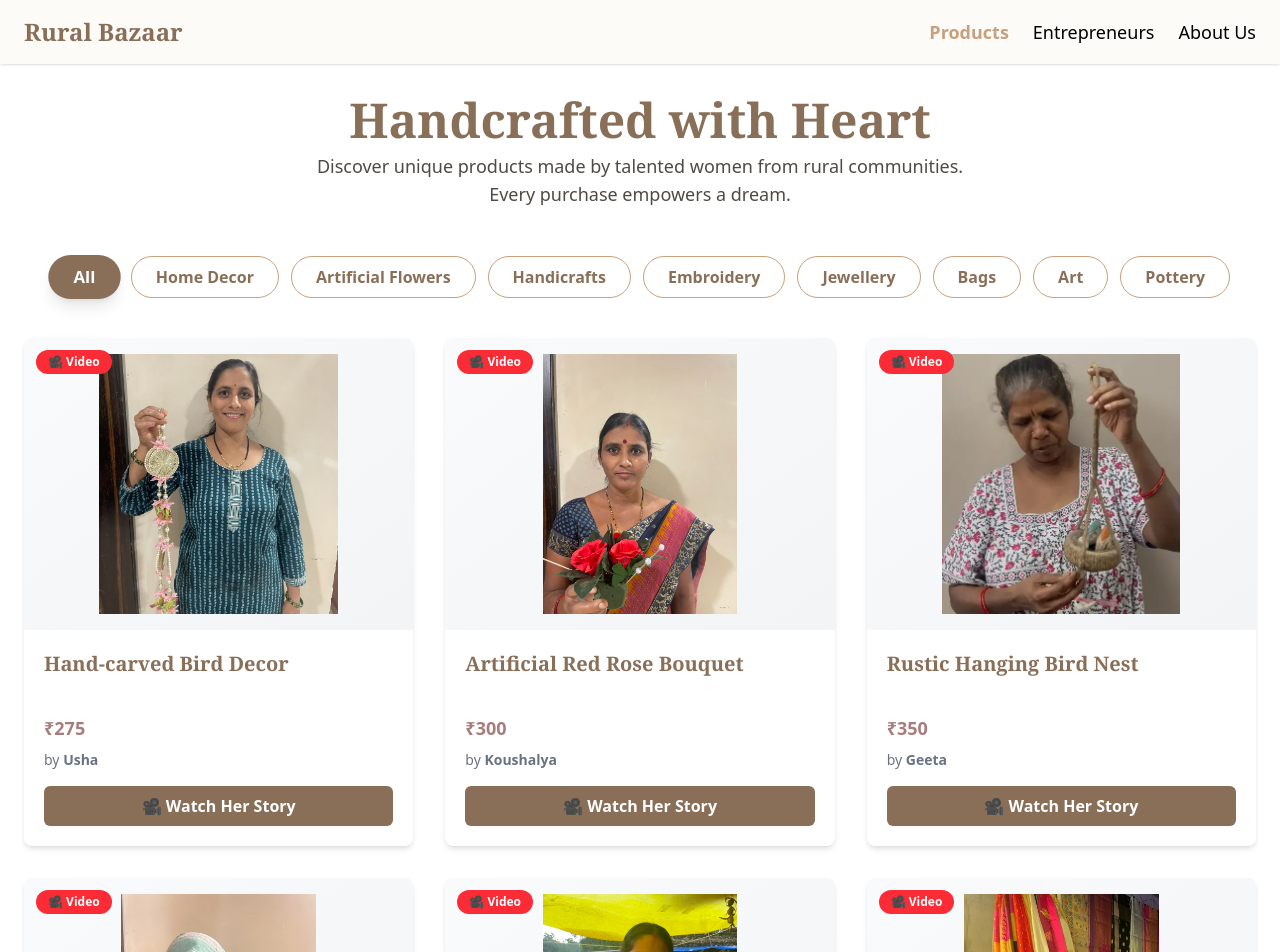
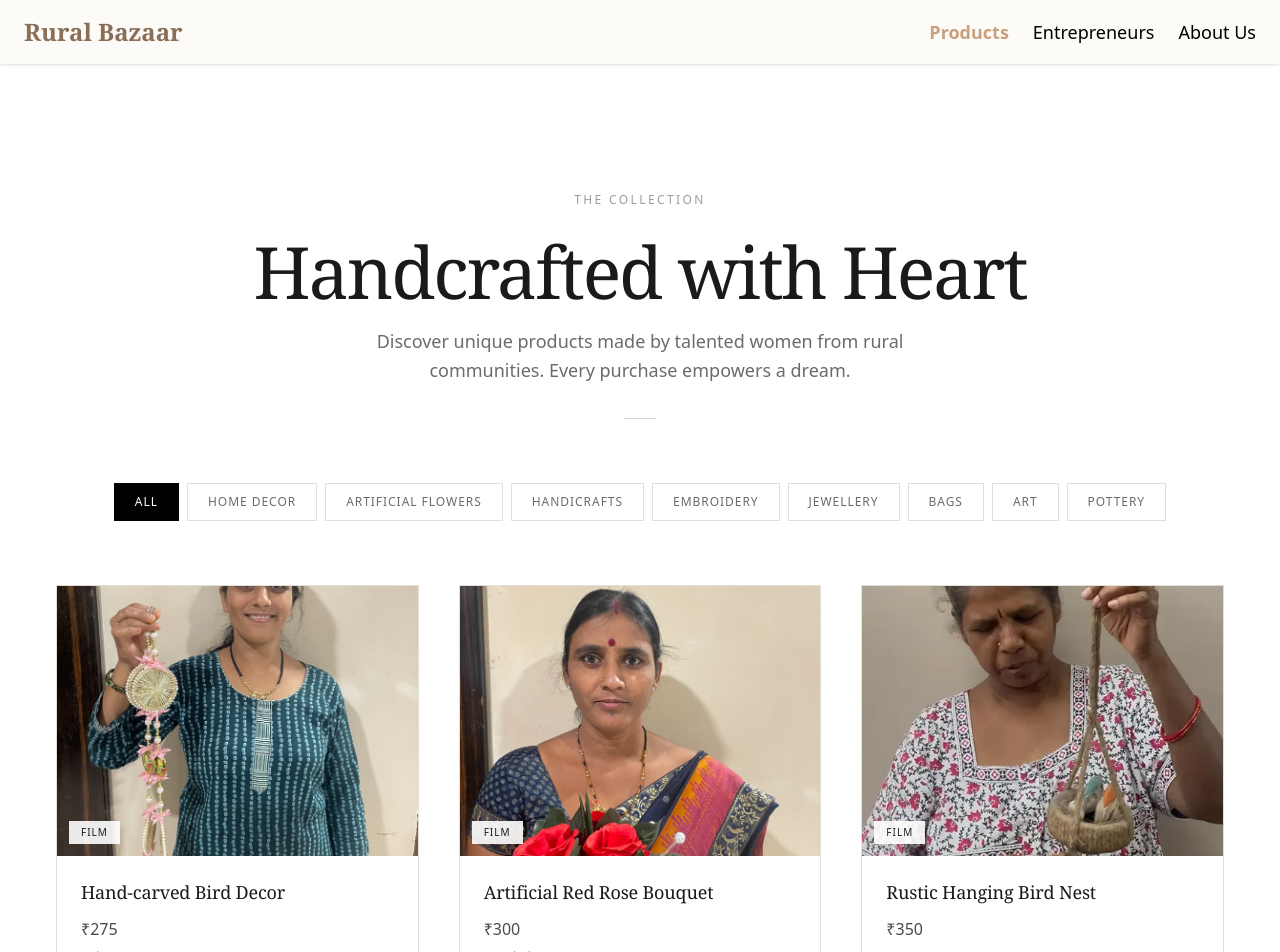
Before and after one commit to anshu762/Rural-Bazaar-Website, a React (Vite) app: page / in a window 1280 px wide. Shown: the top 952 px of the page. Built offline with nearby package versions, Linux system fonts and the light colour scheme.

Commit message:
refactor: enhance ProductCard and HomePage styles for improved UI/UX

```diff
--- a/src/components/custom-components/ProductCard.jsx
+++ b/src/components/custom-components/ProductCard.jsx
@@ -4,21 +4,20 @@ import { WhatsAppIcon } from './icons';
 
 const StoryModal = ({ story, entrepreneur, product, onClose }) => {
   return createPortal(
-    <div className="fixed inset-0 bg-black bg-opacity-60 flex justify-center items-center z-50 p-4" onClick={onClose}>
+    <div className="fixed inset-0 bg-black/80 flex justify-center items-center z-50 p-4" onClick={onClose}>
       <div
-        className="bg-white rounded-lg shadow-2xl max-w-3xl w-full max-h-[90vh] overflow-y-auto relative transform transition-all duration-300 scale-95 hover:scale-100"
+        className="bg-white max-w-3xl w-full max-h-[90vh] overflow-y-auto relative"
         onClick={(e) => e.stopPropagation()}
       >
         <button
           onClick={onClose}
-          className="absolute top-3 right-3 text-gray-500 hover:text-gray-800 text-3xl font-bold z-10 bg-white rounded-full w-10 h-10 flex items-center justify-center shadow-lg"
+          className="absolute top-5 right-5 text-[#9C9C9C] hover:text-black text-2xl z-10 w-8 h-8 flex items-center justify-center transition-colors duration-300"
         >
           &times;
         </button>
 
-        {/* Video Section (if product has video) */}
         {product.videoUrl && (
-          <div className="w-full bg-black rounded-t-lg overflow-hidden">
+          <div className="w-full bg-black overflow-hidden">
             <video
               className="w-full max-h-[400px] object-contain"
               controls
@@ -33,38 +32,36 @@ const StoryModal = ({ story, entrepreneur, product, onClose }) => {
           </div>
         )}
 
-        {/* Story Content */}
-        <div className="p-6 md:p-8">
-          <div className="flex items-center gap-4 mb-6">
+        <div className="p-8 md:p-12">
+          <div className="flex items-center gap-5 mb-8">
             <img
               src={entrepreneur.profileImageUrl}
               alt={entrepreneur.name}
-              className="w-16 h-16 md:w-20 md:h-20 rounded-full object-cover border-4 border-[#C8A07D]"
+              className="w-16 h-16 md:w-20 md:h-20 rounded-full object-cover"
             />
             <div>
-              <h3 className="text-2xl md:text-3xl font-serif font-bold text-[#8A6F58]">
-                {entrepreneur.name}'s Story
+              <h3 className="text-2xl md:text-3xl font-serif font-light tracking-[-0.02em] text-[#1A1A1A]">
+                {entrepreneur.name}
               </h3>
-              <p className="text-sm text-gray-500">About {product.name}</p>
+              <p className="text-xs tracking-[0.05em] uppercase text-[#9C9C9C] mt-1">{product.name}</p>
             </div>
           </div>
 
-          <p className="text-[#4F4A45] leading-relaxed text-base md:text-lg italic">
-            "{story}"
+          <p className="text-[#4A4A4A] leading-[1.8] text-base md:text-lg font-light">
+            {story}
           </p>
 
-          {/* CTA Button */}
-          <div className="mt-6 pt-6 border-t border-gray-200">
+          <div className="mt-8 pt-8 border-t border-[#E3DFD7]">
             <a
             href={`https://wa.me/${entrepreneur.whatsappNumber}?text=Hi, I'm interested in your product: ${product.name}`}
             target="_blank"
             rel="noopener noreferrer"
             aria-label={`Connect with ${entrepreneur.name} on WhatsApp about ${product.name}`}
             title="Connect via WhatsApp"
-              className="w-full bg-green-500 hover:bg-green-600 text-white font-bold py-3 px-6 rounded-lg flex items-center justify-center gap-2 transition-colors duration-300"
+              className="inline-flex items-center gap-3 px-6 py-3 text-xs tracking-[0.1em] uppercase text-[#1A1A1A] hover:text-white border border-[#1A1A1A] hover:bg-[#1A1A1A] transition-all duration-500"
             >
-              <WhatsAppIcon className="w-5 h-5" />
-              Contact {entrepreneur.name} on WhatsApp
+              <WhatsAppIcon className="w-4 h-4" />
+              Inquire via WhatsApp
             </a>
           </div>
         </div>
@@ -79,20 +76,17 @@ const ProductCard = ({ product, entrepreneur }) => {
 
   return (
     <>
-      <div className="bg-white rounded-lg shadow-md overflow-hidden flex flex-col group transition-all duration-300 hover:shadow-xl hover:-translate-y-1">
-        {/* Image Container with aspect ratio */}
-        <div className="relative w-full bg-gradient-to-br from-gray-50 to-gray-100" style={{ paddingBottom: '75%' }}>
+      <div className="bg-white border border-[#E3DFD7] flex flex-col group transition-all duration-500 hover:border-black">
+        <div className="relative w-full overflow-hidden" style={{ paddingBottom: '75%' }}>
           <img
             src={product.imageUrl}
             alt={product.name}
-            className="absolute inset-0 w-full h-full object-contain p-4"
+            className="absolute inset-0 w-full h-full object-cover transition-all duration-700 ease-out group-hover:scale-105"
           />
-          <div className="absolute inset-0 bg-opacity-0 group-hover:bg-opacity-5 transition-all duration-300"></div>
 
-          {/* Video Badge (if product has video) */}
           {product.videoUrl && (
-            <div className="absolute top-3 left-3 bg-red-500 text-white px-3 py-1 rounded-full text-xs font-bold flex items-center gap-1">
-              🎥 Video
+            <div className="absolute bottom-3 left-3 bg-white/90 text-[#1A1A1A] px-3 py-1 text-[10px] tracking-[0.1em] uppercase">
+              Film
             </div>
           )}
 
@@ -100,27 +94,26 @@ const ProductCard = ({ product, entrepreneur }) => {
             href={`https://wa.me/${entrepreneur.whatsappNumber}?text=Hi, I'm interested in your product: ${product.name}`}
             target="_blank"
             rel="noopener noreferrer"
-            className="absolute top-3 right-3 bg-green-500 text-white rounded-full p-2 shadow-lg hover:bg-green-600 transition-all duration-300 transform scale-0 group-hover:scale-100 focus:scale-100 z-10"
+            className="absolute top-3 right-3 bg-white text-[#1A1A1A] border border-[#E3DFD7] p-2 opacity-0 group-hover:opacity-100 focus:opacity-100 transition-all duration-500 hover:bg-[#1A1A1A] hover:text-white hover:border-black z-10"
           >
-            <WhatsAppIcon className="w-5 h-5" />
+            <WhatsAppIcon className="w-4 h-4" />
           </a>
         </div>
 
-        {/* Content */}
-        <div className="p-5 flex flex-col flex-grow">
-          <h3 className="text-xl font-serif font-semibold text-[#8A6F58] line-clamp-2 min-h-[3.5rem]">
+        <div className="p-6 flex flex-col flex-grow">
+          <h3 className="text-base md:text-lg font-serif font-light tracking-[-0.01em] text-[#1A1A1A] leading-snug">
             {product.name}
           </h3>
-          <p className="text-lg text-[#A87C7C] font-bold mt-2">₹{product.price}</p>
-          <p className="text-sm text-gray-500 mt-2">
-            by <span className="font-semibold">{entrepreneur.name}</span>
+          <p className="text-sm md:text-base font-medium text-[#4A4A4A] mt-3">₹{product.price}</p>
+          <p className="text-xs text-[#9C9C9C] mt-2 tracking-[0.03em]">
+            {entrepreneur.name}
           </p>
-          <div className="mt-auto pt-4">
+          <div className="mt-auto pt-5">
             <button
               onClick={() => setShowModal(true)}
-              className="w-full bg-[#8A6F58] text-white font-bold py-2 px-4 rounded-md flex items-center justify-center gap-2 hover:bg-[#4F4A45] transition-colors duration-300"
+              className="w-full py-2.5 px-4 text-xs tracking-[0.08em] uppercase text-[#1A1A1A] border border-[#E3DFD7] hover:bg-[#1A1A1A] hover:text-white hover:border-[#1A1A1A] transition-all duration-500"
             >
-              {product.videoUrl ? '🎥' : '📖'} {product.videoUrl ? 'Watch Her Story' : 'Read Her Story'}
+              {product.videoUrl ? 'Watch Her Story' : 'Read Her Story'}
             </button>
           </div>
         </div>
--- a/src/pages/HomePage.jsx
+++ b/src/pages/HomePage.jsx
@@ -4,16 +4,16 @@ import { products, entrepreneurs } from '../lib/constants';
 import ProductCard from '../components/custom-components/ProductCard.jsx';
 
 const CategoryFilter = ({ categories, selectedCategory, onSelectCategory }) => (
-  <div className="flex flex-wrap justify-center gap-3 mb-10">
+  <div className="flex flex-wrap justify-center gap-2 mb-16">
     {['All', ...categories].map((category) => (
       <button
         key={category}
         onClick={() => onSelectCategory(category)}
-        className={`px-6 py-2 rounded-full font-semibold transition-all duration-300 text-sm md:text-base
+        className={`px-5 py-2.5 text-xs tracking-[0.08em] uppercase transition-all duration-500
           ${selectedCategory === category
-            ? 'bg-[#8A6F58] text-white shadow-lg transform scale-105'
-            : 'bg-white text-[#8A6F58] hover:bg-[#C8A07D] hover:text-white border border-[#C8A07D]'
-          }`}
+            ? 'bg-black text-white border-black'
+            : 'bg-transparent text-[#6B6B6B] hover:text-black border-[#E3DFD7] hover:border-black'
+          } border`}
       >
         {category}
       </button>
@@ -54,21 +54,23 @@ const HomePage = () => {
     : null;
 
   return (
-    <div className="max-w-7xl mx-auto">
-      <div className="text-center mb-12">
-        <h1 className="text-4xl md:text-5xl font-serif font-bold text-[#8A6F58] mb-2">
+    <div className="max-w-7xl mx-auto px-4 md:px-8 py-16 md:py-24">
+      <div className="text-center mb-16">
+        <p className="text-xs tracking-[0.2em] uppercase text-[#9C9C9C] mb-6">The Collection</p>
+        <h1 className="text-4xl md:text-6xl lg:text-7xl font-serif font-light tracking-[-0.03em] text-[#1A1A1A] mb-4 leading-[1.1]">
           Handcrafted with Heart
         </h1>
-        <p className="text-lg text-[#4F4A45] max-w-2xl mx-auto">
+        <p className="text-base md:text-lg font-light text-[#6B6B6B] max-w-xl mx-auto leading-relaxed">
           Discover unique products made by talented women from rural communities. Every purchase empowers a dream.
         </p>
+        <div className="w-8 h-[1px] bg-[#1A1A1A]/20 mx-auto mt-8" />
       </div>
 
       {entrepreneurFilterName && (
-        <div className="text-center mb-8 bg-[#C8A07D]/10 p-4 rounded-lg">
-          <h2 className="text-xl font-semibold text-[#8A6F58]">
-            Showing products by {entrepreneurFilterName}
-          </h2>
+        <div className="text-center mb-12 border border-[#E3DFD7] px-6 py-4">
+          <p className="text-xs tracking-[0.1em] uppercase text-[#6B6B6B]">
+            Curated edit &mdash; <span className="text-[#1A1A1A]">{entrepreneurFilterName}</span>
+          </p>
         </div>
       )}
 
@@ -79,7 +81,7 @@ const HomePage = () => {
       />
 
       {filteredProducts.length > 0 ? (
-        <div className="grid grid-cols-1 sm:grid-cols-2 lg:grid-cols-3 gap-8">
+        <div className="grid grid-cols-1 sm:grid-cols-2 lg:grid-cols-3 gap-6 md:gap-8 lg:gap-10">
           {filteredProducts.map((product) => {
             const entrepreneur = entrepreneurMap.get(product.entrepreneurId);
             return entrepreneur ? (
@@ -92,8 +94,8 @@ const HomePage = () => {
           })}
         </div>
       ) : (
-        <div className="text-center py-16">
-          <p className="text-xl text-gray-500">
+        <div className="text-center py-24">
+          <p className="text-sm tracking-[0.05em] text-[#9C9C9C]">
             No products found for this selection.
           </p>
         </div>
```
